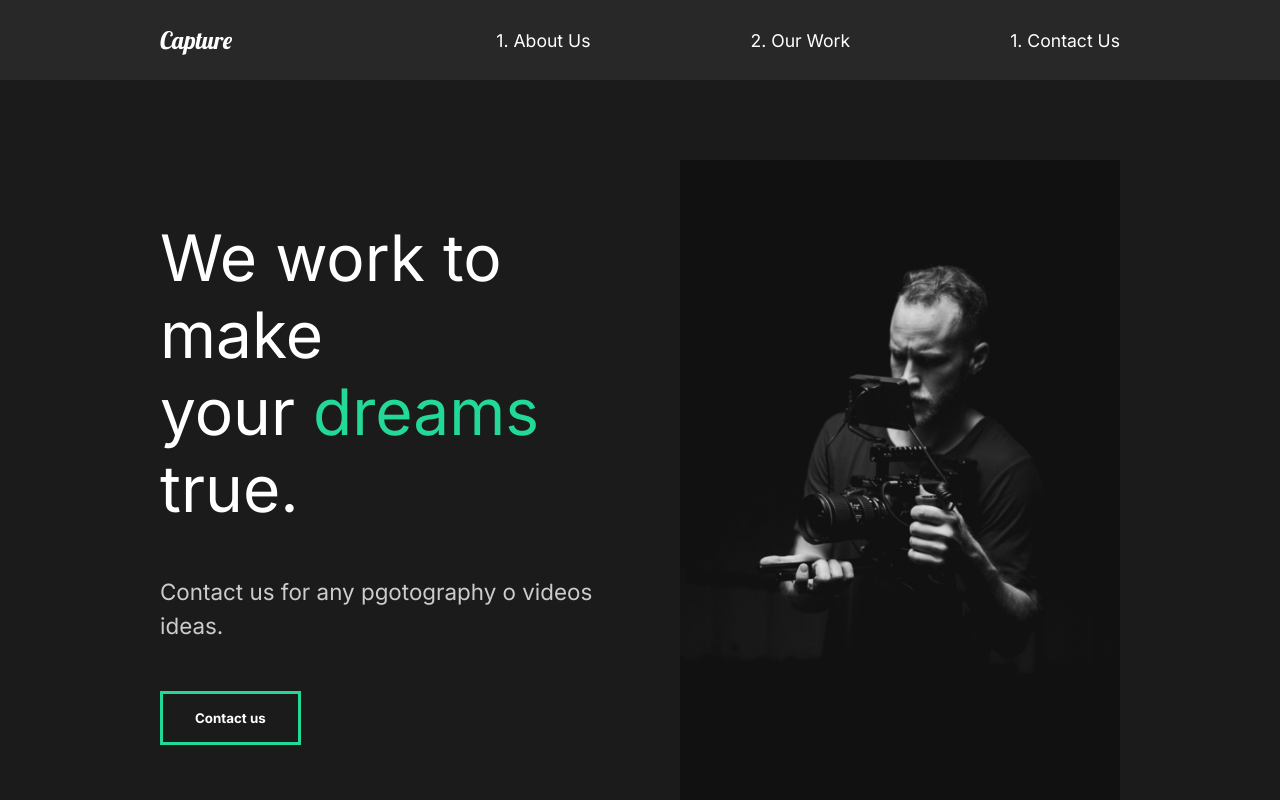
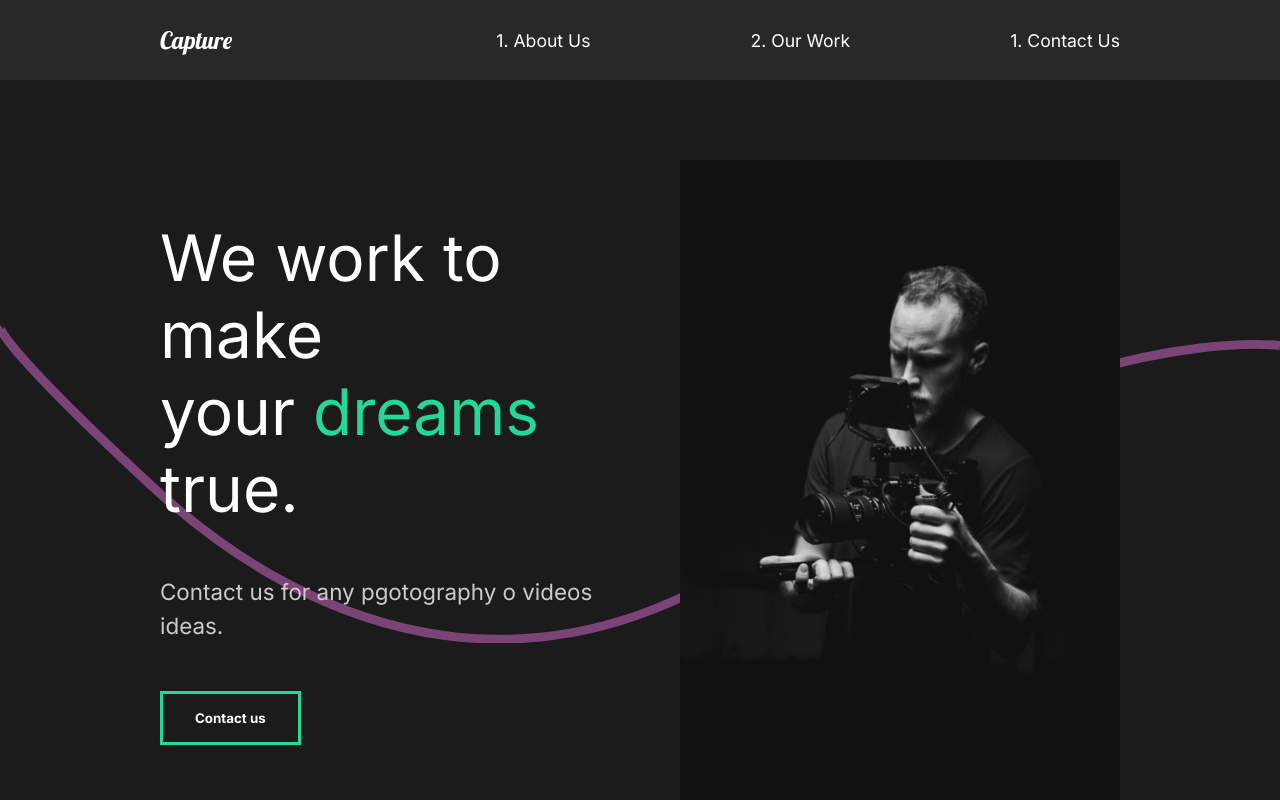
Before and after one commit to santimiq/test-portfolio-react, a React (Create React App) app: page / in a window 1280 px wide. Shown: the top 800 px of the page. Built offline with nearby package versions, Linux system fonts and the light colour scheme.

Commit message:
Framer Motion (page transitions, about animation, wave anim)

```diff
--- a/src/App.js
+++ b/src/App.js
@@ -1,22 +1,25 @@
-import React from "react"
+import React from "react";
 //GlobalStyle
-import GlobalStyle from "./components/GlobalStyle"
+import GlobalStyle from "./components/GlobalStyle";
 //Import Pages
-import AboutUs from './pages/AboutUs'
-import Contact from './pages/Contact'
-import OurWork from './pages/OurWork'
-import MovieDetail from './pages/MovieDetail'
-import Nav from './components/Nav'
+import AboutUs from "./pages/AboutUs";
+import Contact from "./pages/Contact";
+import OurWork from "./pages/OurWork";
+import MovieDetail from "./pages/MovieDetail";
+import Nav from "./components/Nav";
 // Router
-import {Route, Switch} from 'react-router-dom'
-
+import { Route, Switch, useLocation } from "react-router-dom";
+//Animation
+import { AnimatePresence } from "framer-motion";
 
 function App() {
+  const location = useLocation();
   return (
     <div className="App">
       <GlobalStyle />
       <Nav />
-      <Switch>
+      <AnimatePresence exitBeforeEnter>
+        <Switch location={location} key={location.pathname}>
           <Route path="/" exact>
             <AboutUs />
           </Route>
@@ -24,12 +27,13 @@
             <OurWork />
           </Route>
           <Route path="/work/:id">
-          <MovieDetail/>
+            <MovieDetail />
           </Route>
           <Route path="/contact">
             <Contact />
           </Route>
         </Switch>
+      </AnimatePresence>
     </div>
   );
 }
--- /dev/null
+++ b/src/animation.js
@@ -0,0 +1,50 @@
+export const pageAnimation = {
+  hidden: {
+    opacity: 0,
+    y: 300,
+  },
+  show: {
+    opacity: 1,
+    y: 0,
+    transition: {
+      duration: 1,
+      when: "beforeChildren",
+      staggerChildren: 0.25,
+    },
+  },
+  exit: {
+    opacity: 0,
+    y: 300,
+    transition: {
+      duration: 0.5,
+    },
+  },
+};
+
+export const titleAnim = {
+  hidden: { y: 200 },
+  show: {
+    y: 0,
+    transition: { duration: 0.75, ease: "easeOut" },
+  },
+};
+
+export const fade = {
+  hidden: { opacity: 0 },
+  show: {
+    opacity: 1,
+    transition: { ease: "easeOut", duration: 0.75 },
+  },
+};
+
+export const photoAnim = {
+  hidden: { scale: 1.5, opacity: 0 },
+  show: {
+    scale: 1,
+    opacity: 1,
+    transition: {
+      ease: "easeOut",
+      duration: 0.75,
+    },
+  },
+};
--- a/src/components/AboutSection.js
+++ b/src/components/AboutSection.js
@@ -1,33 +1,46 @@
-import React from 'react';
+import React from "react";
 //Images
-import home1 from '../img/home1.png'
+import home1 from "../img/home1.png";
 // Import Styled Component from styles.js
-import {StyledAbout, StyledDescription, StyledHide, StyledImage } from "../styles"
+import {
+  StyledAbout,
+  StyledDescription,
+  StyledHide,
+  StyledImage,
+} from "../styles";
+//Animate
+import { motion } from "framer-motion";
+import { titleAnim, fade, photoAnim } from "../animation";
+import Wave from "./Wave";
 
-const AboutSection = () =>{
+const AboutSection = () => {
   return (
     <StyledAbout>
       <StyledDescription>
         <div className="title">
           <StyledHide>
-                        <h2>We work to make</h2>
+            <motion.h2 variants={titleAnim}>We work to make</motion.h2>
           </StyledHide>
           <StyledHide>
-                        <h2>your <span>dreams</span></h2>
+            <motion.h2 variants={titleAnim}>
+              your <span>dreams</span>
+            </motion.h2>
           </StyledHide>
           <StyledHide>
-                        <h2>true.</h2>
+            <motion.h2 variants={titleAnim}>true.</motion.h2>
           </StyledHide>
         </div>
-                <p>Contact us for any pgotography o videos ideas.</p>
-                <button>Contact us</button>
+        <motion.p variants={fade}>
+          Contact us for any pgotography o videos ideas.
+        </motion.p>
+        <motion.button variants={fade}>Contact us</motion.button>
       </StyledDescription>
       <StyledImage>
-                <img src={home1} alt="Guy with a camera"/>
+        <motion.img variants={photoAnim} src={home1} alt="Guy with a camera" />
       </StyledImage>
+      <Wave />
     </StyledAbout>
-    )
-}
-
+  );
+};
 
 export default AboutSection;
--- /dev/null
+++ b/src/components/Wave.js
@@ -0,0 +1,31 @@
+import React from "react";
+import styled from "styled-components";
+import { motion } from "framer-motion";
+
+const Wave = () => {
+  return (
+    <WaveSvg
+      viewBox="0 0 1440 363"
+      fill="none"
+      xmlns="http://www.w3.org/2000/svg"
+    >
+      <motion.path
+        initial={{ pathLength: 0, pathOffset: 1 }}
+        animate={{ pathLength: 1, pathOffset: 0 }}
+        transition={{ duration: 1 }}
+        d="M1440 27.4774C1352.73 19.8184 1122.41 49.0556 899.331 227.276C620.48 450.052 354.282 355.647 170.328 185.318C23.165 49.0556 -4.21721 8.32998 0.487081 5"
+        stroke="#D96ED4"
+        strokeOpacity="0.5"
+        strokeWidth="10"
+      />
+    </WaveSvg>
+  );
+};
+
+const WaveSvg = styled.svg`
+  position: absolute;
+  left: 0;
+  z-index: 1;
+`;
+
+export default Wave;
--- a/src/pages/AboutUs.js
+++ b/src/pages/AboutUs.js
@@ -1,17 +1,25 @@
-import React from 'react'
+import React from "react";
 //Import Sections Components
-import AboutSection from '../components/AboutSection'
-import ServiceSection from '../components/ServiceSection'
-import FaqSection from '../components/FaqSection'
+import AboutSection from "../components/AboutSection";
+import ServiceSection from "../components/ServiceSection";
+import FaqSection from "../components/FaqSection";
+//Animations
+import { motion } from "framer-motion";
+import { pageAnimation } from "../animation";
 
 const AboutUs = () => {
-    return (
-        <>
-            <AboutSection />
-            <ServiceSection />
-            <FaqSection />
-        </>
-    )
-}
+  return (
+    <motion.div
+      variants={pageAnimation}
+      initial="hidden"
+      animate="show"
+      exit="exit"
+    >
+      <AboutSection />
+      <ServiceSection />
+      <FaqSection />
+    </motion.div>
+  );
+};
 
 export default AboutUs;
--- a/src/pages/Contact.js
+++ b/src/pages/Contact.js
@@ -1,11 +1,19 @@
-import React from 'react'
+import React from "react";
+//Animations
+import { motion } from "framer-motion";
+import { pageAnimation } from "../animation";
 
 const Contact = () => {
-    return (
-        <div>
-           <h1>Contacto</h1>
-        </div>
-    )
-}
+  return (
+    <motion.div
+      variants={pageAnimation}
+      initial="hidden"
+      animate="show"
+      exit="exit"
+    >
+      <h1>Contacto</h1>
+    </motion.div>
+  );
+};
 
-export default Contact
+export default Contact;
--- a/src/pages/MovieDetail.js
+++ b/src/pages/MovieDetail.js
@@ -1,7 +1,10 @@
-import React, {useState, useEffect} from 'react'
-import styled from 'styled-components'
-import { useHistory } from 'react-router-dom'
-import  { MovieState } from '../movieState'
+import React, { useState, useEffect } from "react";
+import styled from "styled-components";
+import { useHistory } from "react-router-dom";
+import { MovieState } from "../movieState";
+//Animations
+import { motion } from "framer-motion";
+import { pageAnimation } from "../animation";
 
 const MovieDetail = () => {
   const history = useHistory();
@@ -14,33 +17,42 @@
 
   useEffect(() => {
     const currentMovie = movies.filter((stateMovie) => stateMovie.url === url);
-        setMovie(currentMovie[0])
-    }, [movies,url]);
-
+    setMovie(currentMovie[0]);
+  }, [movies, url]);
 
   return (
     <>
       {movie && ( //Because it takes a fraction to load if not breaks, thats why we add this
-            <StyledDetails>
+        <StyledDetails
+          variants={pageAnimation}
+          initial="hidden"
+          animate="show"
+          exit="exit"
+        >
           <StyledHeadline>
             <h2>{movie.title}</h2>
             <img src={movie.mainImg} alt="movie" />
           </StyledHeadline>
           <StyledAwards>
-                    {movie.awards.map((award)=> (
-                        <Award title={award.title} description={award.description} key={award.title} />
+            {movie.awards.map((award) => (
+              <Award
+                title={award.title}
+                description={award.description}
+                key={award.title}
+              />
             ))}
           </StyledAwards>
           <StyledImageDisplay>
-                    <img src={movie.secondaryImg} alt="movie"/>
+            <img src={movie.secondaryImg} alt="movie" />
           </StyledImageDisplay>
         </StyledDetails>
-        )};
+      )}
+      ;
     </>
-    )
+  );
 };
 
-const StyledDetails = styled.div`
+const StyledDetails = styled(motion.div)`
   color: white;
 `;
 
@@ -48,13 +60,13 @@
   min-height: 90vh;
   padding-top: 20vh;
   position: relative;
-    h2{
+  h2 {
     position: absolute;
     top: 10%;
     left: 50%;
-        transform: translate(-50%, -10%)
+    transform: translate(-50%, -10%);
   }
-    img{
+  img {
     width: 100%;
     height: 70vh;
     object-fit: cover;
@@ -71,10 +83,10 @@
 
 const StyledAward = styled.div`
   padding: 5rem;
-    h3{
+  h3 {
     font-size: 1.5rem;
   }
-    p{
+  p {
     font-size: 1rem;
     padding: 2rem 0rem;
   }
@@ -84,26 +96,26 @@
     margin: 1rem 0rem;
     height: 0.5rem;
   }
-`
+`;
 
 const StyledImageDisplay = styled.div`
   min-height: 50vh;
-    img{
+  img {
     width: 100%;
     height: 100%;
     object-fit: cover;
   }
-`
+`;
 
 //Award Component
-const Award = ({title, description}) => {
-    return(
+const Award = ({ title, description }) => {
+  return (
     <StyledAward>
       <h3>{title}</h3>
       <div className="line"></div>
       <p>{description}</p>
     </StyledAward>
   );
-}
+};
 
-export default MovieDetail
+export default MovieDetail;
--- a/src/pages/OurWork.js
+++ b/src/pages/OurWork.js
@@ -1,44 +1,53 @@
-import React from 'react'
-import styled from 'styled-components'
-import athlete from '../img/athlete-small.png'
-import theracer from '../img/theracer-small.png'
-import goodtimes from '../img/goodtimes-small.png'
-import {Link } from "react-router-dom"
+import React from "react";
+import styled from "styled-components";
+import athlete from "../img/athlete-small.png";
+import theracer from "../img/theracer-small.png";
+import goodtimes from "../img/goodtimes-small.png";
+import { Link } from "react-router-dom";
+//Animations
+import { motion } from "framer-motion";
+import { pageAnimation } from "../animation";
 
-const OurWork =() => {
+const OurWork = () => {
   return (
-        <StyledWork>
+    <StyledWork
+      variants={pageAnimation}
+      initial="hidden"
+      animate="show"
+      exit="exit"
+      style={{ background: "#fff" }}
+    >
       <StyledMovie>
         <h2>The Athlete</h2>
         <div className="line"></div>
         <Link to="/work/the-athlete">
-                    <img src={athlete} alt="athlete"/>
+          <img src={athlete} alt="athlete" />
         </Link>
       </StyledMovie>
       <StyledMovie>
         <h2>The Racer</h2>
         <div className="line"></div>
         <Link to="/work/the-racer">
-                    <img src={theracer} alt="theracer"/>
+          <img src={theracer} alt="theracer" />
         </Link>
       </StyledMovie>
       <StyledMovie>
         <h2>Goodtimes</h2>
         <div className="line"></div>
         <Link to="/work/good-times">
-                    <img src={goodtimes} alt="goodtimes"/>
+          <img src={goodtimes} alt="goodtimes" />
         </Link>
       </StyledMovie>
     </StyledWork>
-    )
-}
+  );
+};
 
-const StyledWork = styled.div`
+const StyledWork = styled(motion.div)`
   min-height: 100vh;
   overflow: hidden;
   padding: 5rem 10rem;
   background: white;
-    h2{
+  h2 {
     padding: 1rem 0rem;
   }
 `;
@@ -50,11 +59,11 @@
     background: #ccc;
     margin-bottom: 3rem;
   }
-    img{
+  img {
     width: 100%;
     height: 70vh;
     object-fit: cover;
   }
 `;
 
-export default OurWork
+export default OurWork;
--- a/src/styles.js
+++ b/src/styles.js
@@ -1,4 +1,4 @@
-import styled from "styled-components"
+import styled from "styled-components";
 //Styled Components
 export const StyledAbout = styled.div`
   min-height: 90vh;
@@ -12,7 +12,8 @@
 export const StyledDescription = styled.div`
   flex: 1;
   padding-right: 5rem;
-    h2{
+  z-index: 2;
+  h2 {
     font-weight: lighter;
   }
 `;
@@ -20,6 +21,7 @@
 export const StyledImage = styled.div`
   flex: 1;
   overflow: hidden;
+  z-index: 2;
   img {
     width: 100%;
     height: 80vh;
@@ -29,4 +31,4 @@
 
 export const StyledHide = styled.div`
   overflow: hidden;
-`
+`;
```
Lines whose indentation alone changed are shown as unchanged.
